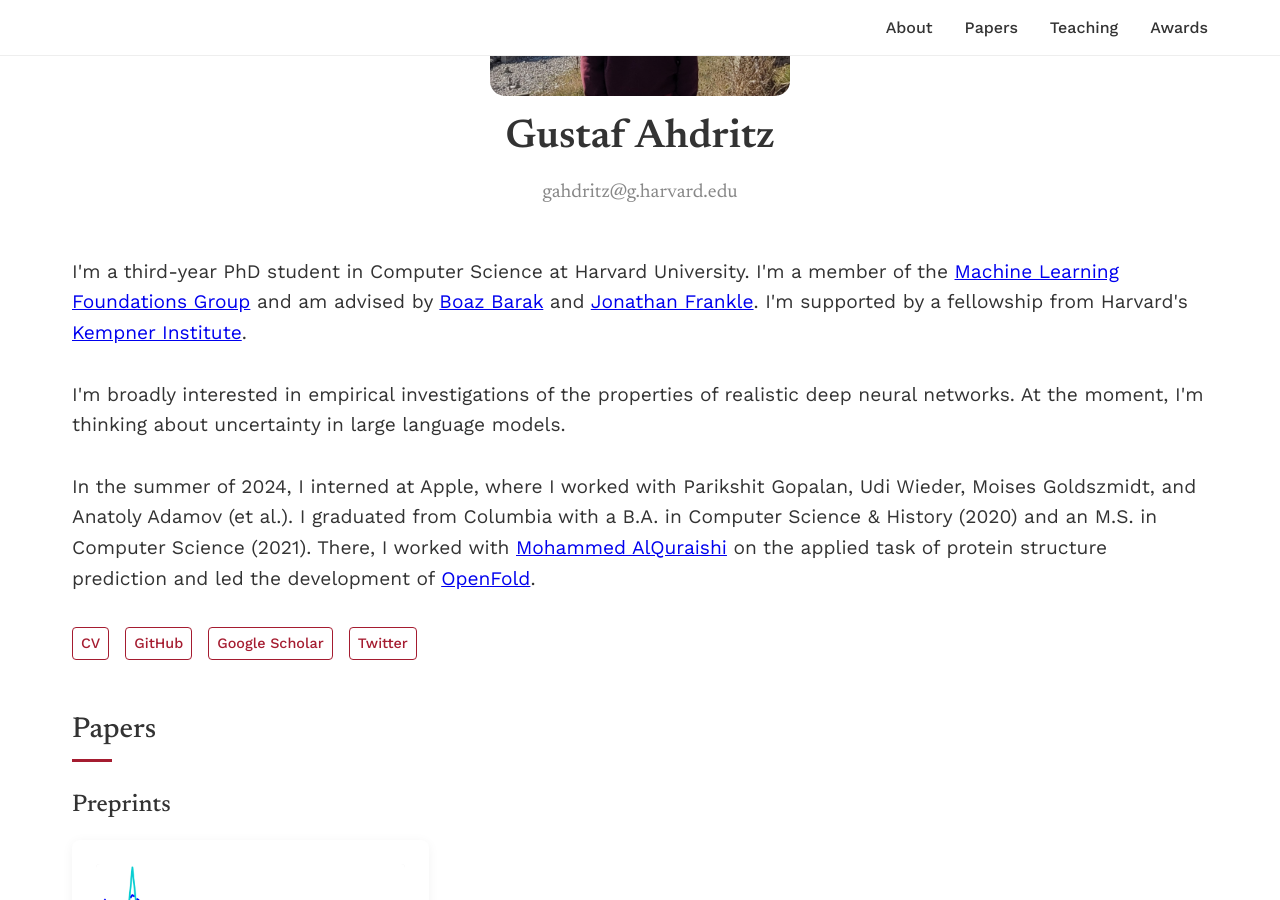
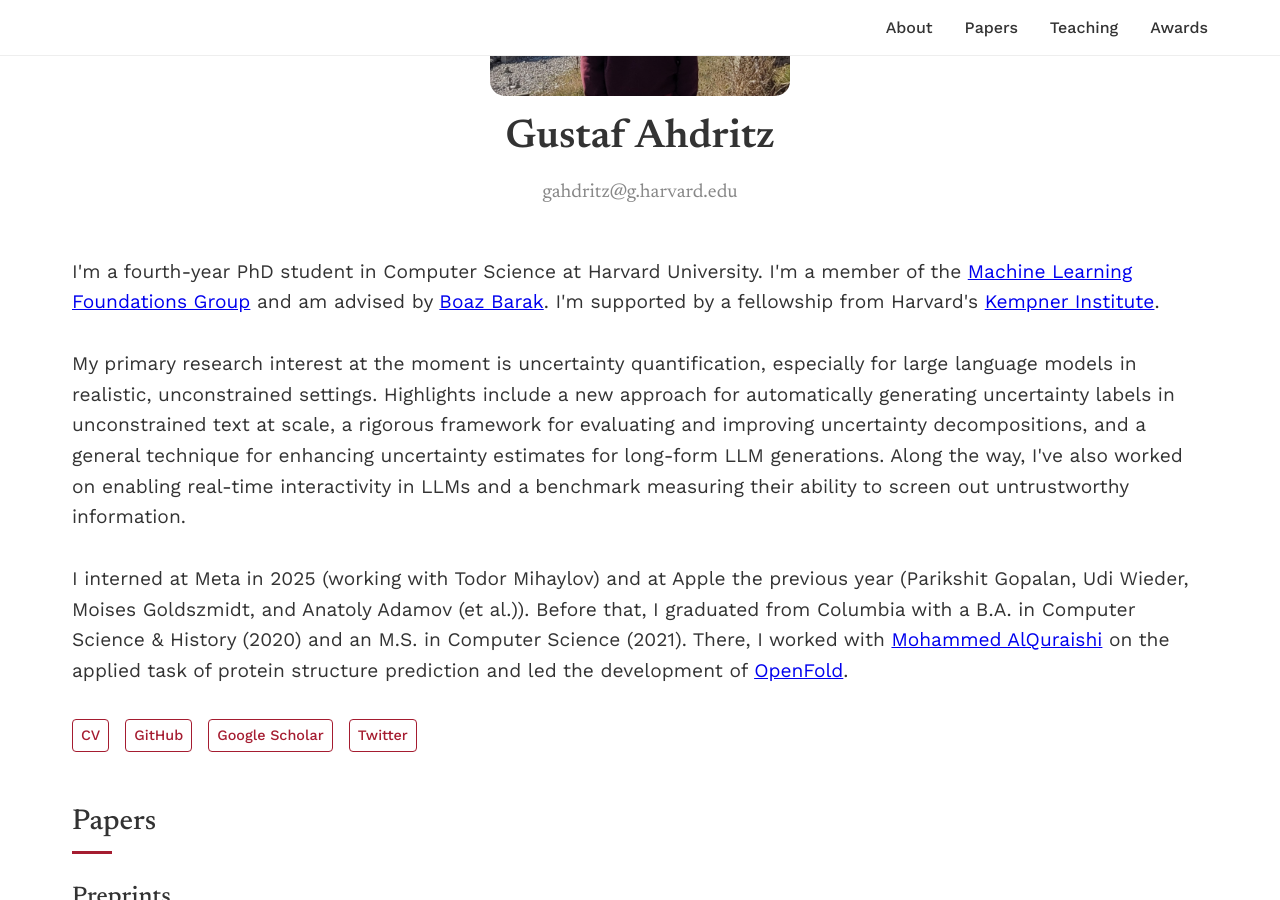
Before and after one commit to gahdritz/gahdritz.github.io, a Jekyll site: the page built from index.html, in a window 1280 px wide and 900 px high, scrolled down 292 px. Built offline with Jekyll 4.4.1, drawn with Linux system fonts in a browser that asks for light colours; some web fonts are replaced.

Commit message:
Update 2025

```diff
--- a/index.html
+++ b/index.html
@@ -27,11 +27,11 @@
     </div>
     <div class="bio-container">
       <div class="bio">
-        <p>I'm a third-year PhD student in Computer Science at Harvard University. I'm a member of the <a href="https://mlfoundations.org">Machine Learning Foundations Group</a> and am advised by <a href="https://boazbarak.org">Boaz&nbsp;Barak</a> and <a href="http://www.jfrankle.com">Jonathan&nbsp;Frankle</a>. I'm supported by a fellowship from Harvard's <a href="https://www.harvard.edu/kempner-institute/">Kempner Institute</a>. </p>
+        <p>I'm a fourth-year PhD student in Computer Science at Harvard University. I'm a member of the <a href="https://mlfoundations.org">Machine Learning Foundations Group</a> and am advised by <a href="https://boazbarak.org">Boaz&nbsp;Barak</a>. I'm supported by a fellowship from Harvard's <a href="https://www.harvard.edu/kempner-institute/">Kempner Institute</a>. </p>
         <br>
-        <p>I'm broadly interested in empirical investigations of the properties of realistic deep neural networks. At the moment, I'm thinking about uncertainty in large language models.</p>
+        <p>My primary research interest at the moment is uncertainty quantification, especially for large language models in realistic, unconstrained settings. Highlights include a new approach for automatically generating uncertainty labels in unconstrained text at scale, a rigorous framework for evaluating and improving uncertainty decompositions, and a general technique for enhancing uncertainty estimates for long-form LLM generations. Along the way, I've also worked on enabling real-time interactivity in LLMs and a benchmark measuring their ability to screen out untrustworthy information.</p>
         <br>
-        <p>In the summer of 2024, I interned at Apple, where I worked with Parikshit Gopalan, Udi Wieder, Moises Goldszmidt, and Anatoly Adamov (et al.). I graduated from Columbia with a B.A. in Computer Science &amp; History (2020) and an M.S. in Computer Science (2021). There, I worked with <a href="https://aqlab.io">Mohammed AlQuraishi</a> on the applied task of protein structure prediction and led the development of <a href="https://www.github.com/aqlaboratory/openfold">OpenFold</a>.</p>
+        <p>I interned at Meta in 2025 (working with Todor Mihaylov) and at Apple the previous year (Parikshit Gopalan, Udi Wieder, Moises Goldszmidt, and Anatoly Adamov (et al.)). Before that, I graduated from Columbia with a B.A. in Computer Science &amp; History (2020) and an M.S. in Computer Science (2021). There, I worked with <a href="https://aqlab.io">Mohammed AlQuraishi</a> on the applied task of protein structure prediction and led the development of <a href="https://www.github.com/aqlaboratory/openfold">OpenFold</a>.</p>
       </div>
       <div class="links">
         <a href="/assets/cv.pdf" class="paper-link">CV</a>
```
